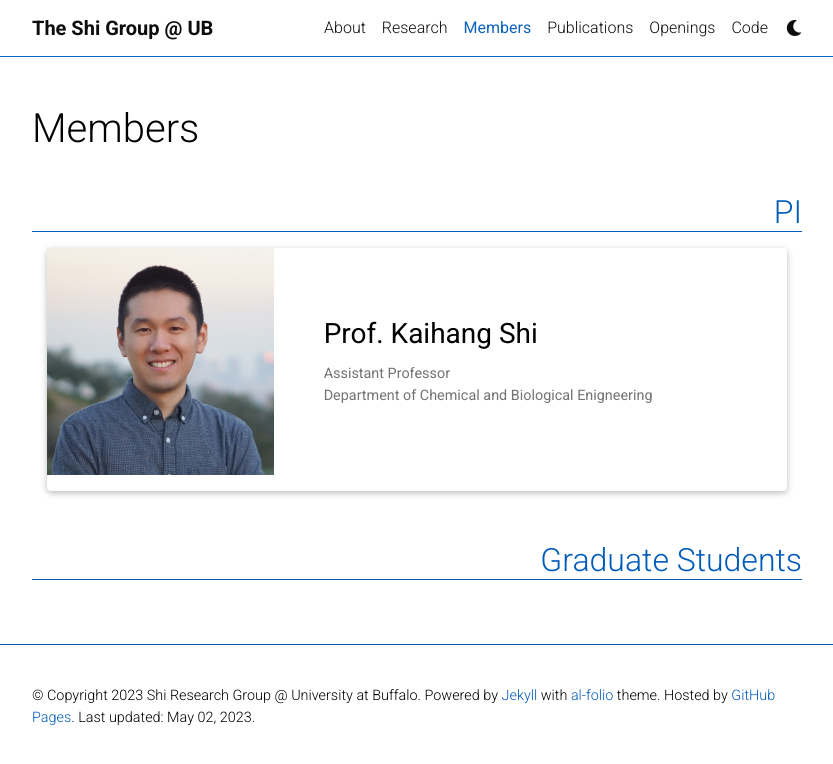
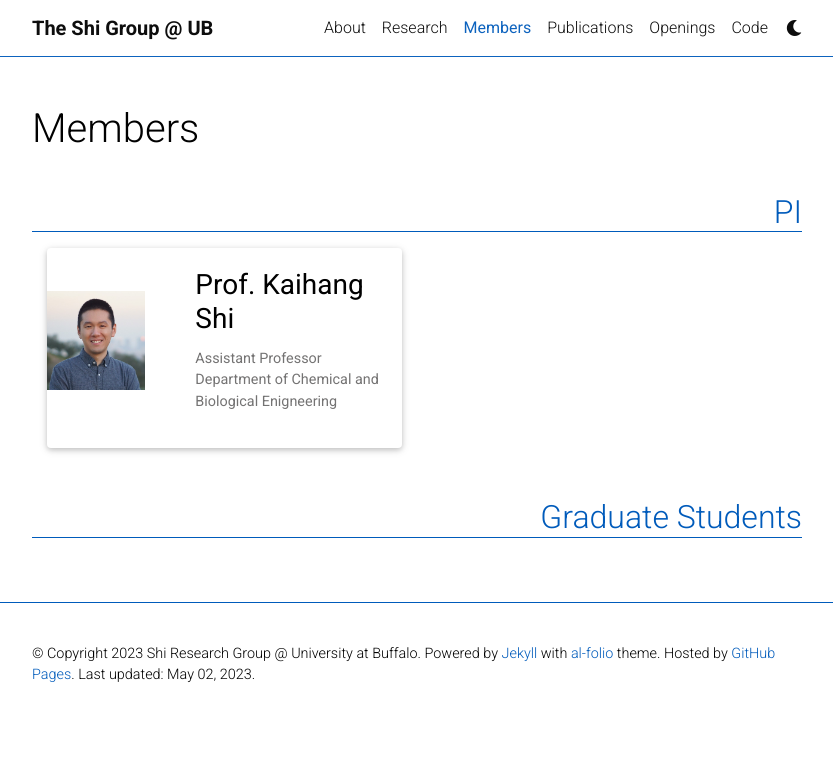
Before and after one commit to ShiResearchGroup/shiresearchgroup.github.io, a Jekyll site: the page built from _pages/members.md, in a window 1280 px wide. Shown: the top 764 px of the page, without its empty margins (223-1056 px from the left). Built offline with Jekyll 4.4.1, drawn with Linux system fonts in a browser that asks for light colours; full-size pictures stand in for the smaller copies a plugin makes; comment, search, counter and statistics services are not loaded; a style sheet for code colours, icons or effects is not loaded.

Commit message:
two column style

```diff
--- a/_pages/members.md
+++ b/_pages/members.md
@@ -20,7 +20,7 @@
   <!-- Generate cards for each project -->
   {% if page.horizontal -%}
   <div class="container">
-    <div class="row">
+    <div class="row row-cols-2">
     {%- for project in sorted_projects -%}
       {% include projects_horizontal.html %}
     {%- endfor %}
```
